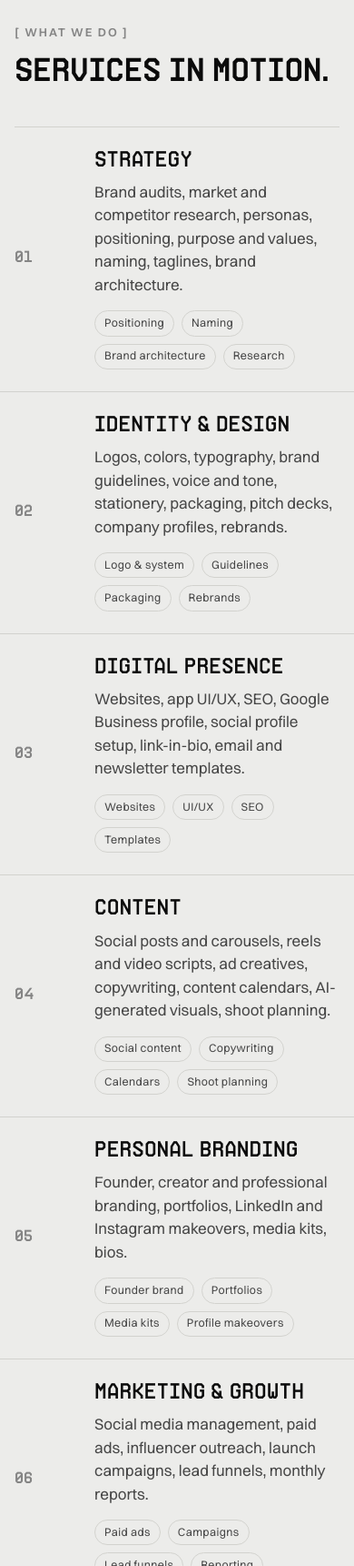
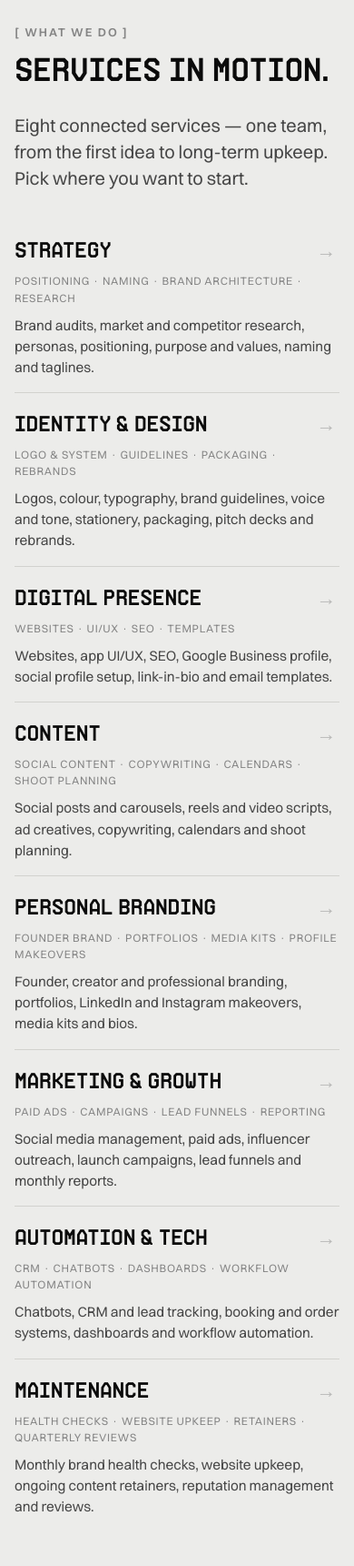
Before and after one commit to dahiyarakshit2006/landing_page, a plain HTML site: page index.html in a window 390 px wide. Shown: the part 1440-3161 px from the top of the page at 91% size. Drawn offline with Linux system fonts and the light colour scheme.

Commit message:
Services: LTX Research-list interaction (moving active-row highlight)
Applied the LTX "Research on LTX" editorial-list pattern to the Services
in Motion section (not the Work gallery — that stays as the horizontal
case-study scroller).

- Two-column composition: stable sticky heading on the left, interactive
  vertical service list on the right
- Shared white rounded highlight that slides + resizes between rows via a
  single GSAP tween (0.45s power2.out); only one row active at a time,
  default = first row. Delegated mouseover/focusin so it's robust to fast
  pointer movement and keyboard focus. Separators sit behind the highlight
  so the active row reads as clean white (z-index layering).
- Each row: service name, category (condensed tag line), one-line
  description, right-aligned arrow that darkens + slides in when active
- Functional: rows are <a href="#contact"> that also pre-select the
  matching option in the contact form's service dropdown (uses existing
  form, no invented routes). Keyboard + click supported.
- Mobile (<900px): highlight hidden, rows become full-width tap targets
  with an :active state; no hover dependency, no horizontal overflow
- Respects prefers-reduced-motion (instant highlight, no tween)

```diff
--- a/css/styles.css
+++ b/css/styles.css
@@ -298,53 +298,72 @@ p.body-copy { max-width: var(--max-line); color: var(--ink-2); }
   max-width: 20ch;
 }
 
-/* ===== Services grid ===== */
-.services-list { border-top: 1px solid var(--line); }
-.service-row {
-  border-bottom: 1px solid var(--line);
-  padding: clamp(1.5rem, 3vw, 2.5rem) clamp(1rem, 2.5vw, 1.75rem);
-  margin-inline: clamp(-1rem, -2.5vw, -1.75rem);
-  display: grid;
-  gap: 1rem 2rem;
-  grid-template-columns: 56px 1fr;
-  align-items: center;
-  position: relative;
-  overflow: hidden;
-  background: transparent;
-  transition: background var(--dur-base) var(--ease-out);
+/* ===== Services — editorial index with moving active-row highlight ===== */
+.svc-layout { display: grid; grid-template-columns: 1fr; gap: clamp(2rem, 5vw, 4rem); }
+
+/* Left column: heading (stays stable) */
+.svc-left { align-self: start; }
+.svc-left .section-head { margin-bottom: 1.5rem; }
+.svc-left-note { color: var(--ink-2); font-size: var(--fs-lead); line-height: 1.45; max-width: 32ch; }
+
+/* Right column: the interactive list */
+.svc-list { position: relative; }
+.svc-highlight {
+  position: absolute; left: 0; top: 0; width: 100%; height: 0;
+  background: #fff; border-radius: 12px; z-index: 1;
+  box-shadow: 0 1px 2px rgba(11,11,11,0.05), 0 10px 30px rgba(11,11,11,0.05);
+  opacity: 0; pointer-events: none;
 }
-.service-row::before {
-  content: ""; position: absolute; left: 0; right: 0; top: 0; height: 1px;
-  background: var(--ink); transform: scaleX(0); transform-origin: left;
+.svc-row {
+  position: relative; display: block; text-decoration: none; color: var(--ink);
+  padding: clamp(1.1rem, 2.2vw, 1.6rem) clamp(1rem, 2vw, 1.5rem);
+}
+.svc-row::after {
+  content: ""; position: absolute; left: clamp(1rem, 2vw, 1.5rem); right: clamp(1rem, 2vw, 1.5rem);
+  bottom: 0; height: 1px; background: var(--line); z-index: 0;
+}
+.svc-row:last-child::after { display: none; }
+.svc-row-inner { position: relative; z-index: 2; display: block; }
+.svc-row-top { display: flex; align-items: baseline; justify-content: space-between; gap: 1rem; }
+.svc-row-name {
+  font-family: var(--font-display); font-weight: 700; line-height: 1.05;
+  font-size: clamp(1.5rem, 3vw, 2.3rem); letter-spacing: -0.01em;
   transition: transform var(--dur-base) var(--ease-out);
 }
-.service-row:hover::before, .service-row:focus-within::before { transform: scaleX(1); }
-.service-row:hover, .service-row:focus-within { background: var(--card); }
-.service-explore {
-  position: absolute; right: clamp(1rem, 2.5vw, 1.75rem); top: 50%;
-  display: flex; align-items: center; gap: 0.5em; white-space: nowrap;
-  font-size: 0.9rem; font-weight: 500; color: var(--ink);
-  opacity: 0; transform: translate(28px, -50%);
-  transition: transform var(--dur-slow) var(--ease-out), opacity var(--dur-base) var(--ease-out);
+.svc-row-arrow {
+  flex: 0 0 auto; font-size: 1.35rem; color: var(--muted);
+  transform: translateX(-4px); opacity: 0.5;
+  transition: transform var(--dur-base) var(--ease-out), opacity var(--dur-base) var(--ease-out), color var(--dur-base) var(--ease-out);
 }
-.service-row:hover .service-explore, .service-row:focus-within .service-explore {
-  opacity: 1; transform: translate(0, -50%);
+.svc-row-cat {
+  display: block; margin-top: 0.55rem;
+  font-size: 0.76rem; letter-spacing: 0.06em; text-transform: uppercase; color: var(--muted);
 }
-.service-explore-arrow { font-size: 1.05rem; }
-.service-num {
-  font-family: var(--font-display); font-weight: 700; color: var(--muted);
-  font-size: 1.1rem;
+.svc-row-desc {
+  display: block; margin-top: 0.55rem; max-width: 52ch;
+  color: var(--ink-2); font-size: 0.96rem; line-height: 1.5;
 }
-.service-body h3 { margin-bottom: 0.5rem; }
-.service-body p { color: var(--ink-2); max-width: 56ch; margin-bottom: 1rem; }
-.service-tags { display: flex; flex-wrap: wrap; gap: 0.5rem; }
-.service-tags span {
-  font-size: 0.78rem; letter-spacing: 0.03em;
-  border: 1px solid var(--line); border-radius: 999px;
-  padding: 0.3em 0.8em; color: var(--ink-2);
+
+/* Active row (JS-set; falls back to :hover/:focus when JS/motion is off) */
+.svc-row.is-active .svc-row-arrow,
+.svc-row:hover .svc-row-arrow,
+.svc-row:focus-visible .svc-row-arrow { transform: translateX(0); opacity: 1; color: var(--ink); }
+.svc-row.is-active .svc-row-name { transform: translateX(6px); }
+.svc-row:focus-visible { outline: 2px solid var(--ink); outline-offset: 4px; border-radius: 12px; }
+
+/* Desktop two-column composition */
+@media (min-width: 900px) {
+  .svc-layout { grid-template-columns: 0.85fr 1.15fr; align-items: start; gap: clamp(2.5rem, 5vw, 5rem); }
+  .svc-left { position: sticky; top: calc(var(--header-h) + 2rem); }
 }
-@media (min-width: 700px) {
-  .service-row { grid-template-columns: 80px 1fr; }
+
+/* Mobile / tablet (no hover): hide the shared highlight; rows use their own
+   :active/:focus state and remain tap-to-open links. */
+@media (max-width: 899px) {
+  .svc-highlight { display: none; }
+  .svc-row::after { left: 0; right: 0; }
+  .svc-row { padding-inline: 0; }
+  .svc-row:active { background: #fff; border-radius: 12px; }
 }
 
 /* ===== Process ===== */
--- a/index.html
+++ b/index.html
@@ -139,95 +139,113 @@
     </div>
   </section>
 
-  <!-- 4. SERVICES -->
+  <!-- 4. SERVICES — editorial two-column index with moving active-row highlight -->
   <section id="services" aria-labelledby="services-title">
     <div class="wrap">
-      <div class="section-head">
-        <p class="eyebrow">What we do</p>
-        <h2 id="services-title">Services in motion.</h2>
-      </div>
-      <div class="services-list">
+      <div class="svc-layout" data-svc>
 
-        <div class="service-row">
-          <span class="service-num">01</span>
-          <div class="service-body">
-            <h3>Strategy</h3>
-            <p>Brand audits, market and competitor research, personas, positioning, purpose and values, naming, taglines, brand architecture.</p>
-            <div class="service-tags"><span>Positioning</span><span>Naming</span><span>Brand architecture</span><span>Research</span></div>
+        <!-- LEFT: editorial heading (stays stable while the list is scanned) -->
+        <div class="svc-left">
+          <div class="section-head">
+            <p class="eyebrow">What we do</p>
+            <h2 id="services-title">Services in motion.</h2>
           </div>
-          <span class="service-explore"><span class="service-explore-label">Explore</span><span class="service-explore-arrow" aria-hidden="true">&rarr;</span></span>
+          <p class="svc-left-note">Eight connected services — one team, from the first idea to long-term upkeep. Pick where you want to start.</p>
         </div>
 
-        <div class="service-row">
-          <span class="service-num">02</span>
-          <div class="service-body">
-            <h3>Identity &amp; design</h3>
-            <p>Logos, colors, typography, brand guidelines, voice and tone, stationery, packaging, pitch decks, company profiles, rebrands.</p>
-            <div class="service-tags"><span>Logo &amp; system</span><span>Guidelines</span><span>Packaging</span><span>Rebrands</span></div>
-          </div>
-          <span class="service-explore"><span class="service-explore-label">Explore</span><span class="service-explore-arrow" aria-hidden="true">&rarr;</span></span>
+        <!-- RIGHT: interactive services list -->
+        <div class="svc-list" data-svc-list>
+          <span class="svc-highlight" data-svc-highlight aria-hidden="true"></span>
+
+          <a class="svc-row" href="#contact" data-svc-row data-index="0" data-service="Strategy">
+            <span class="svc-row-inner">
+              <span class="svc-row-top">
+                <span class="svc-row-name">Strategy</span>
+                <span class="svc-row-arrow" aria-hidden="true">&rarr;</span>
+              </span>
+              <span class="svc-row-cat">Positioning &middot; Naming &middot; Brand architecture &middot; Research</span>
+              <span class="svc-row-desc">Brand audits, market and competitor research, personas, positioning, purpose and values, naming and taglines.</span>
+            </span>
+          </a>
+
+          <a class="svc-row" href="#contact" data-svc-row data-index="1" data-service="Identity &amp; Design">
+            <span class="svc-row-inner">
+              <span class="svc-row-top">
+                <span class="svc-row-name">Identity &amp; design</span>
+                <span class="svc-row-arrow" aria-hidden="true">&rarr;</span>
+              </span>
+              <span class="svc-row-cat">Logo &amp; system &middot; Guidelines &middot; Packaging &middot; Rebrands</span>
+              <span class="svc-row-desc">Logos, colour, typography, brand guidelines, voice and tone, stationery, packaging, pitch decks and rebrands.</span>
+            </span>
+          </a>
+
+          <a class="svc-row" href="#contact" data-svc-row data-index="2" data-service="Digital Presence">
+            <span class="svc-row-inner">
+              <span class="svc-row-top">
+                <span class="svc-row-name">Digital presence</span>
+                <span class="svc-row-arrow" aria-hidden="true">&rarr;</span>
+              </span>
+              <span class="svc-row-cat">Websites &middot; UI/UX &middot; SEO &middot; Templates</span>
+              <span class="svc-row-desc">Websites, app UI/UX, SEO, Google Business profile, social profile setup, link-in-bio and email templates.</span>
+            </span>
+          </a>
+
+          <a class="svc-row" href="#contact" data-svc-row data-index="3" data-service="Content">
+            <span class="svc-row-inner">
+              <span class="svc-row-top">
+                <span class="svc-row-name">Content</span>
+                <span class="svc-row-arrow" aria-hidden="true">&rarr;</span>
+              </span>
+              <span class="svc-row-cat">Social content &middot; Copywriting &middot; Calendars &middot; Shoot planning</span>
+              <span class="svc-row-desc">Social posts and carousels, reels and video scripts, ad creatives, copywriting, calendars and shoot planning.</span>
+            </span>
+          </a>
+
+          <a class="svc-row" href="#contact" data-svc-row data-index="4" data-service="Personal Branding">
+            <span class="svc-row-inner">
+              <span class="svc-row-top">
+                <span class="svc-row-name">Personal branding</span>
+                <span class="svc-row-arrow" aria-hidden="true">&rarr;</span>
+              </span>
+              <span class="svc-row-cat">Founder brand &middot; Portfolios &middot; Media kits &middot; Profile makeovers</span>
+              <span class="svc-row-desc">Founder, creator and professional branding, portfolios, LinkedIn and Instagram makeovers, media kits and bios.</span>
+            </span>
+          </a>
+
+          <a class="svc-row" href="#contact" data-svc-row data-index="5" data-service="Marketing &amp; Growth">
+            <span class="svc-row-inner">
+              <span class="svc-row-top">
+                <span class="svc-row-name">Marketing &amp; growth</span>
+                <span class="svc-row-arrow" aria-hidden="true">&rarr;</span>
+              </span>
+              <span class="svc-row-cat">Paid ads &middot; Campaigns &middot; Lead funnels &middot; Reporting</span>
+              <span class="svc-row-desc">Social media management, paid ads, influencer outreach, launch campaigns, lead funnels and monthly reports.</span>
+            </span>
+          </a>
+
+          <a class="svc-row" href="#contact" data-svc-row data-index="6" data-service="Automation &amp; Tech">
+            <span class="svc-row-inner">
+              <span class="svc-row-top">
+                <span class="svc-row-name">Automation &amp; tech</span>
+                <span class="svc-row-arrow" aria-hidden="true">&rarr;</span>
+              </span>
+              <span class="svc-row-cat">CRM &middot; Chatbots &middot; Dashboards &middot; Workflow automation</span>
+              <span class="svc-row-desc">Chatbots, CRM and lead tracking, booking and order systems, dashboards and workflow automation.</span>
+            </span>
+          </a>
+
+          <a class="svc-row" href="#contact" data-svc-row data-index="7" data-service="Maintenance">
+            <span class="svc-row-inner">
+              <span class="svc-row-top">
+                <span class="svc-row-name">Maintenance</span>
+                <span class="svc-row-arrow" aria-hidden="true">&rarr;</span>
+              </span>
+              <span class="svc-row-cat">Health checks &middot; Website upkeep &middot; Retainers &middot; Quarterly reviews</span>
+              <span class="svc-row-desc">Monthly brand health checks, website upkeep, ongoing content retainers, reputation management and reviews.</span>
+            </span>
+          </a>
+
         </div>
-
-        <div class="service-row">
-          <span class="service-num">03</span>
-          <div class="service-body">
-            <h3>Digital presence</h3>
-            <p>Websites, app UI/UX, SEO, Google Business profile, social profile setup, link-in-bio, email and newsletter templates.</p>
-            <div class="service-tags"><span>Websites</span><span>UI/UX</span><span>SEO</span><span>Templates</span></div>
-          </div>
-          <span class="service-explore"><span class="service-explore-label">Explore</span><span class="service-explore-arrow" aria-hidden="true">&rarr;</span></span>
-        </div>
-
-        <div class="service-row">
-          <span class="service-num">04</span>
-          <div class="service-body">
-            <h3>Content</h3>
-            <p>Social posts and carousels, reels and video scripts, ad creatives, copywriting, content calendars, AI-generated visuals, shoot planning.</p>
-            <div class="service-tags"><span>Social content</span><span>Copywriting</span><span>Calendars</span><span>Shoot planning</span></div>
-          </div>
-          <span class="service-explore"><span class="service-explore-label">Explore</span><span class="service-explore-arrow" aria-hidden="true">&rarr;</span></span>
-        </div>
-
-        <div class="service-row">
-          <span class="service-num">05</span>
-          <div class="service-body">
-            <h3>Personal branding</h3>
-            <p>Founder, creator and professional branding, portfolios, LinkedIn and Instagram makeovers, media kits, bios.</p>
-            <div class="service-tags"><span>Founder brand</span><span>Portfolios</span><span>Media kits</span><span>Profile makeovers</span></div>
-          </div>
-          <span class="service-explore"><span class="service-explore-label">Explore</span><span class="service-explore-arrow" aria-hidden="true">&rarr;</span></span>
-        </div>
-
-        <div class="service-row">
-          <span class="service-num">06</span>
-          <div class="service-body">
-            <h3>Marketing &amp; growth</h3>
-            <p>Social media management, paid ads, influencer outreach, launch campaigns, lead funnels, monthly reports.</p>
-            <div class="service-tags"><span>Paid ads</span><span>Campaigns</span><span>Lead funnels</span><span>Reporting</span></div>
-          </div>
-          <span class="service-explore"><span class="service-explore-label">Explore</span><span class="service-explore-arrow" aria-hidden="true">&rarr;</span></span>
-        </div>
-
-        <div class="service-row">
-          <span class="service-num">07</span>
-          <div class="service-body">
-            <h3>Automation &amp; tech</h3>
-            <p>Chatbots, CRM and lead tracking, booking and order systems, dashboards, workflow automation.</p>
-            <div class="service-tags"><span>CRM</span><span>Chatbots</span><span>Dashboards</span><span>Workflow automation</span></div>
-          </div>
-          <span class="service-explore"><span class="service-explore-label">Explore</span><span class="service-explore-arrow" aria-hidden="true">&rarr;</span></span>
-        </div>
-
-        <div class="service-row">
-          <span class="service-num">08</span>
-          <div class="service-body">
-            <h3>Maintenance</h3>
-            <p>Monthly brand health checks, website upkeep, ongoing content retainers, reputation management, quarterly reviews.</p>
-            <div class="service-tags"><span>Health checks</span><span>Website upkeep</span><span>Retainers</span><span>Quarterly reviews</span></div>
-          </div>
-          <span class="service-explore"><span class="service-explore-label">Explore</span><span class="service-explore-arrow" aria-hidden="true">&rarr;</span></span>
-        </div>
-
       </div>
     </div>
   </section>
--- a/js/main.js
+++ b/js/main.js
@@ -145,7 +145,81 @@
     }
   }
 
-  /* ---------- Service row line draw (hover handled by CSS; add focus/keyboard parity already via :focus-within) ---------- */
+  /* ---------- Services: editorial list with a shared moving highlight ---------- */
+  var svcList = document.querySelector("[data-svc-list]");
+  if (svcList) {
+    var svcRows = Array.prototype.slice.call(svcList.querySelectorAll("[data-svc-row]"));
+    var svcHighlight = svcList.querySelector("[data-svc-highlight]");
+    var svcDesktopMQ = window.matchMedia("(min-width: 900px)");
+    var svcActive = 0;
+    var svcFirstMove = true;
+
+    function svcMoveHighlight(row, animate) {
+      if (!svcHighlight) return;
+      var props = { x: 0, y: row.offsetTop, width: row.offsetWidth, height: row.offsetHeight, opacity: 1 };
+      if (hasGSAP && animate && !reduceMotion) {
+        gsap.to(svcHighlight, Object.assign({ duration: svcFirstMove ? 0 : 0.45, ease: "power2.out" }, props));
+      } else if (hasGSAP) {
+        gsap.set(svcHighlight, props);
+      } else {
+        svcHighlight.style.transform = "translateY(" + row.offsetTop + "px)";
+        svcHighlight.style.width = row.offsetWidth + "px";
+        svcHighlight.style.height = row.offsetHeight + "px";
+        svcHighlight.style.opacity = "1";
+      }
+      svcFirstMove = false;
+    }
+
+    function svcSetActive(i, animate) {
+      if (i < 0 || i >= svcRows.length) return;
+      svcActive = i;
+      svcRows.forEach(function (r, idx) { r.classList.toggle("is-active", idx === i); });
+      if (svcDesktopMQ.matches) svcMoveHighlight(svcRows[i], animate);
+    }
+
+    // Delegated pointer/focus handling (mouseover + focusin bubble reliably).
+    function svcRowIndex(e) {
+      var row = e.target.closest ? e.target.closest("[data-svc-row]") : null;
+      return row ? svcRows.indexOf(row) : -1;
+    }
+    svcList.addEventListener("mouseover", function (e) {
+      if (!svcDesktopMQ.matches) return;
+      var i = svcRowIndex(e);
+      if (i > -1 && i !== svcActive) svcSetActive(i, true);
+    });
+    svcList.addEventListener("focusin", function (e) {
+      if (!svcDesktopMQ.matches) return;
+      var i = svcRowIndex(e);
+      if (i > -1) svcSetActive(i, true);
+    });
+
+    // Clicking a service pre-selects it in the contact form, then the anchor
+    // scrolls to #contact (uses the existing form, invents no new routes).
+    svcList.addEventListener("click", function (e) {
+      var row = e.target.closest ? e.target.closest("[data-svc-row]") : null;
+      if (!row) return;
+      var service = row.getAttribute("data-service");
+      var select = document.querySelector("#f-service");
+      if (service && select) {
+        var opt = Array.prototype.slice.call(select.options).filter(function (o) { return o.value === service || o.text === service; })[0];
+        if (opt) select.value = opt.value;
+      }
+    });
+
+    function svcInit() {
+      svcFirstMove = true;
+      if (svcDesktopMQ.matches) svcSetActive(svcActive, false);
+      else if (svcHighlight) { hasGSAP ? gsap.set(svcHighlight, { opacity: 0 }) : (svcHighlight.style.opacity = "0"); }
+    }
+    if (document.readyState === "complete") svcInit();
+    else window.addEventListener("load", svcInit);
+
+    var svcResizeRAF;
+    window.addEventListener("resize", function () {
+      cancelAnimationFrame(svcResizeRAF);
+      svcResizeRAF = requestAnimationFrame(function () { svcFirstMove = true; svcInit(); });
+    }, { passive: true });
+  }
 
   /* ---------- Work: scroll-driven horizontal gallery (desktop pin) ---------- */
   var workPin = document.querySelector("[data-work-pin]");
```
